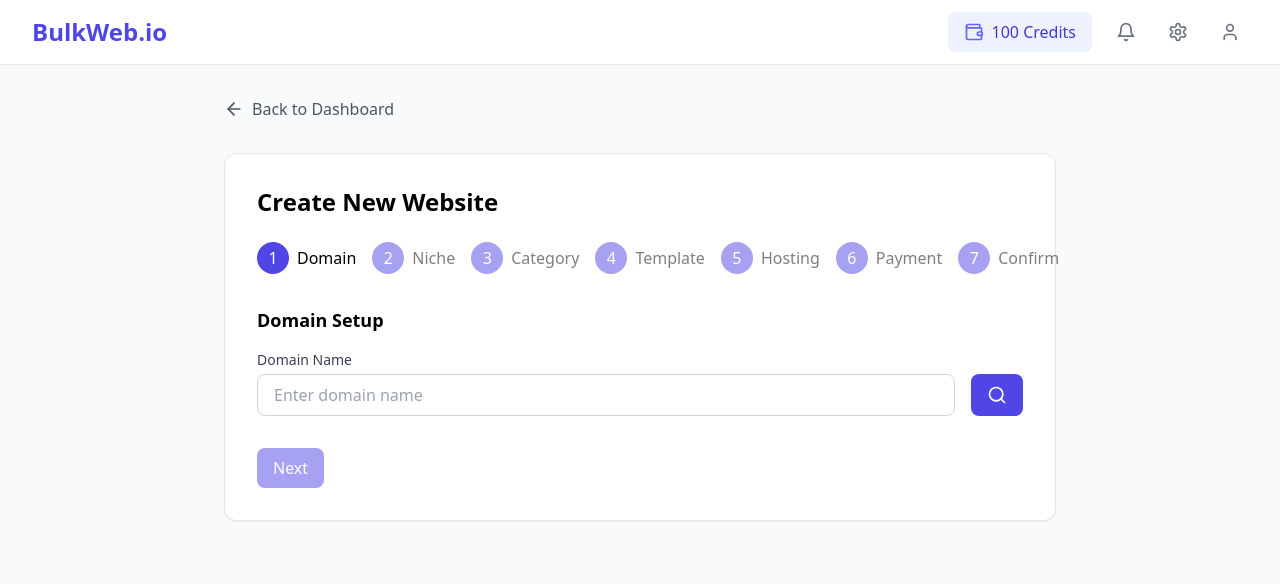
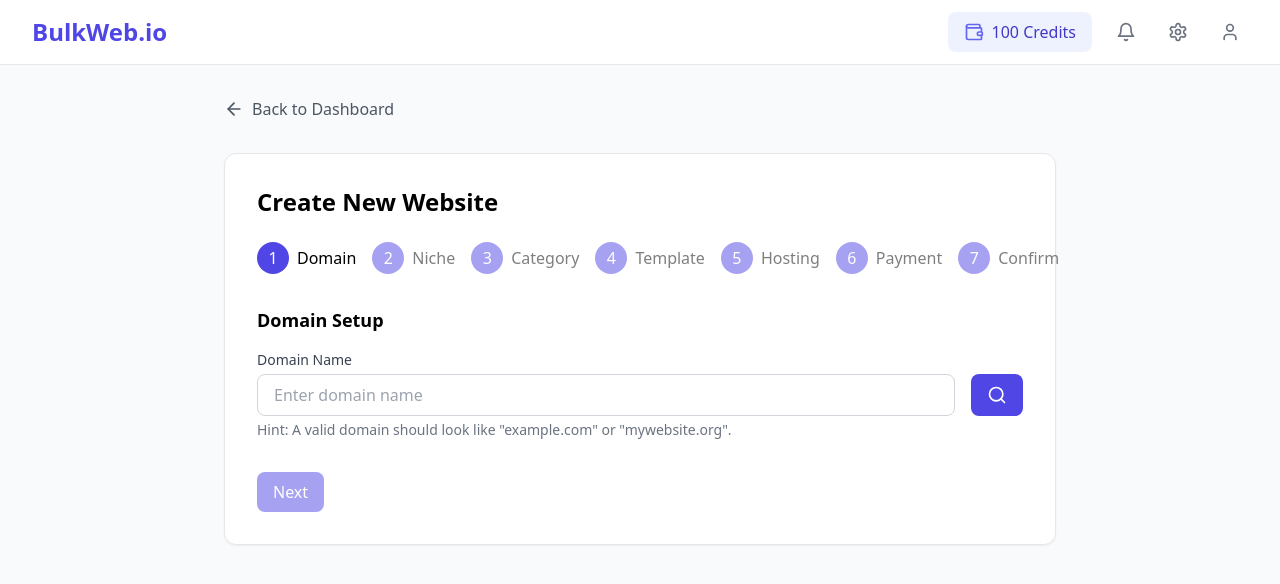
Before and after one commit to Damjanose/bukl_website, a Vue app: page / in a window 1280 px wide. Both pictures are taken after a click on the element 330 px from the left and 176 px from the top of the page. Shown: the top 584 px of the page. Built offline with nearby package versions, Linux system fonts and the light colour scheme.

Commit message:
select domain avaliability

```diff
--- a/src/App.vue
+++ b/src/App.vue
@@ -32,7 +32,7 @@ import { ref } from 'vue';
 import DashboardHeader from './components/DashboardHeader.vue';
 import DashboardOverview from './components/DashboardOverview.vue';
 import SingleWebsiteCreator from './views/singleWebsite/SingleWebsiteCreator.vue';
-import WebsiteHistory from './views/WebsiteHistory.vue';
+import WebsiteHistory from './views/history/WebsiteHistory.vue';
 
 const view = ref<'dashboard' | 'create-single' | 'create-bulk' | 'history'>('dashboard');
 const credits = ref(100);
--- a/src/views/singleWebsite/SingleWebsiteCreator.vue
+++ b/src/views/singleWebsite/SingleWebsiteCreator.vue
@@ -39,8 +39,17 @@
           </div>
         </div>
 
-        <DomainSetup v-if="currentStep === 1" :domain="domain" @update:domain="domain = $event" />
-        <SelectNiche v-if="currentStep === 2" :selectedNiche="selectedNiche" @update:selectedNiche="selectedNiche = $event" />
+        <DomainSetup
+          v-if="currentStep === 1"
+          :domain="domain"
+          @update:domain="domain = $event"
+          @domain-valid="handleNextStep"
+        />
+        <SelectNiche
+          v-if="currentStep === 2"
+          :selectedNiche="selectedNiche"
+          @update:selectedNiche="selectedNiche = $event"
+        />
         <SelectCategory
           v-if="currentStep === 3"
           :selectedNiche="selectedNiche"
@@ -98,7 +107,11 @@
         </div>
       </div>
 
-      <SuccessModal :visible="showSuccessModal" @close="showSuccessModal = false" @back="$emit('back')" />
+      <SuccessModal
+        :visible="showSuccessModal"
+        @close="showSuccessModal = false"
+        @back="$emit('back')"
+      />
     </div>
   </template>
 
@@ -139,7 +152,7 @@
     'Template',
     'Hosting',
     'Payment',
-    'Confirm'
+    'Confirm',
   ];
 
   const canProceed = computed(() => {
--- a/src/views/singleWebsite/steps/DomainSetup.vue
+++ b/src/views/singleWebsite/steps/DomainSetup.vue
@@ -13,17 +13,26 @@
             placeholder="Enter domain name"
             class="flex-1 rounded-lg border border-gray-300 px-4 py-2 focus:outline-none focus:ring-2 focus:ring-indigo-500"
           />
-          <button class="bg-indigo-600 text-white px-4 py-2 rounded-lg hover:bg-indigo-700">
+          <button
+            @click="checkDomainAvailability"
+            class="bg-indigo-600 text-white px-4 py-2 rounded-lg hover:bg-indigo-700"
+          >
             <Search class="h-5 w-5" />
           </button>
         </div>
+        <p class="text-sm text-gray-500 mt-1">
+          Hint: A valid domain should look like "example.com" or "mywebsite.org".
+        </p>
+        <p v-if="domainStatus" :class="domainStatus === 'Available' ? 'text-green-600' : 'text-red-600'" class="mt-2">
+          {{ domainStatus }}
+        </p>
       </div>
     </div>
   </div>
 </template>
 
 <script setup lang="ts">
-import { ref, watch } from 'vue';
+  import { ref } from 'vue';
   import { Search } from 'lucide-vue-next';
 
   const props = defineProps<{
@@ -35,8 +44,29 @@ const emit = defineEmits<{
   }>();
 
   const localDomain = ref(props.domain);
+  const domainStatus = ref<string | null>(null);
 
-watch(localDomain, (newDomain) => {
-  emit('update:domain', newDomain);
+  const checkDomainAvailability = async () => {
+    if (!localDomain.value) {
+      domainStatus.value = 'Please enter a domain.';
+      return;
+    }
+
+    // Simulate an API call to check domain availability
+    const isAvailable = await fakeDomainCheck(localDomain.value);
+    domainStatus.value = isAvailable ? 'Available' : 'Not Available';
+
+    if (isAvailable) {
+      emit('update:domain', localDomain.value);
+    }
+  };
+
+  // Simulated API call
+  const fakeDomainCheck = async (domain: string): Promise<boolean> => {
+    return new Promise((resolve) => {
+      setTimeout(() => {
+        resolve(domain.length % 2 === 0); // Simulate availability based on domain length
+      }, 1000);
     });
+  };
 </script>
```
Also changed, not shown: src/views/bulkWebsites/BulkWebsiteCreator.vue (added), src/views/history/WebsiteHistory.vue (renamed from src/views/WebsiteHistory.vue). Lines whose indentation alone changed are shown as unchanged.
